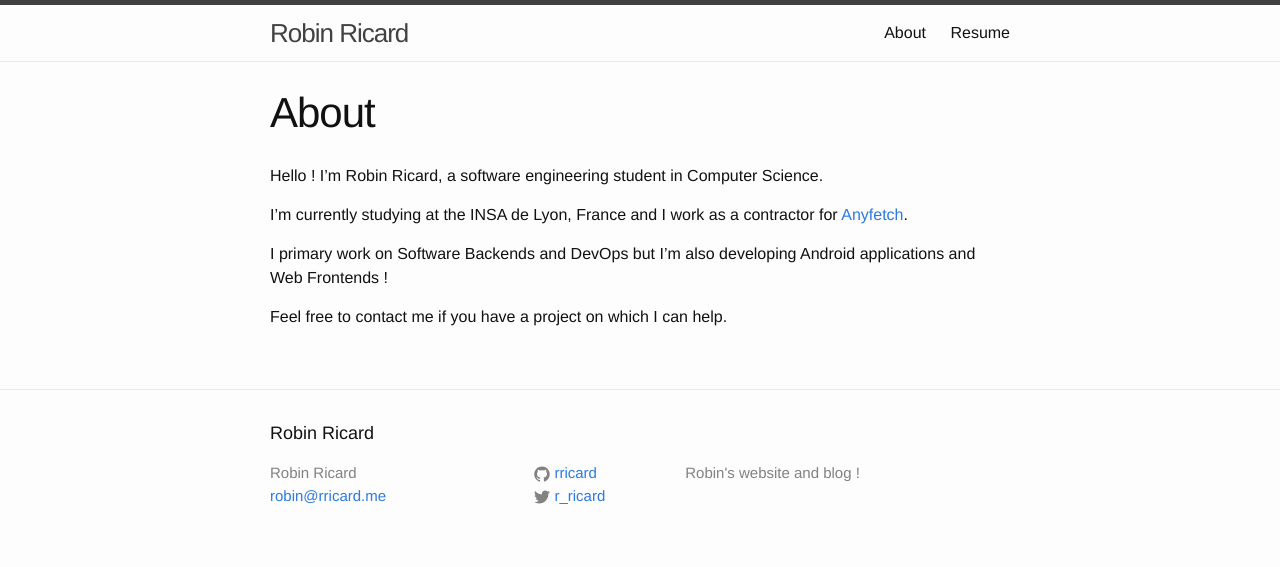
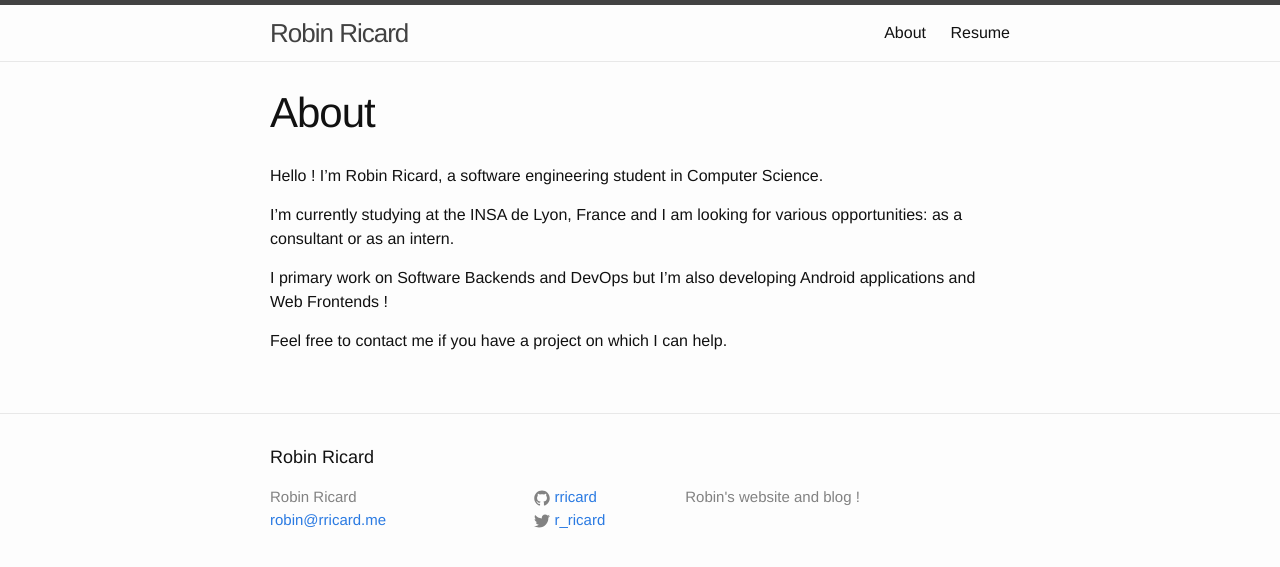
Before and after one commit to rricard/rricard.github.io, a Jekyll site: the page built from about.md, in a window 1280 px wide. Shown: the top 567 px of the page. Built offline with Jekyll 4.4.1, drawn with Linux system fonts in a browser that asks for light colours.

Commit message:
Refine about

```diff
--- a/about.md
+++ b/about.md
@@ -6,7 +6,7 @@ permalink: /about/
 
 Hello ! I'm Robin Ricard, a software engineering student in Computer Science.
 
-I'm currently studying at the INSA de Lyon, France and I work as a contractor for [Anyfetch](https://anyfetch.com).
+I'm currently studying at the INSA de Lyon, France and I am looking for various opportunities: as a consultant or as an intern.
 
 I primary work on Software Backends and DevOps but I'm also developing Android applications and Web Frontends !
 
```
Also changed, not shown: 1 other file.
